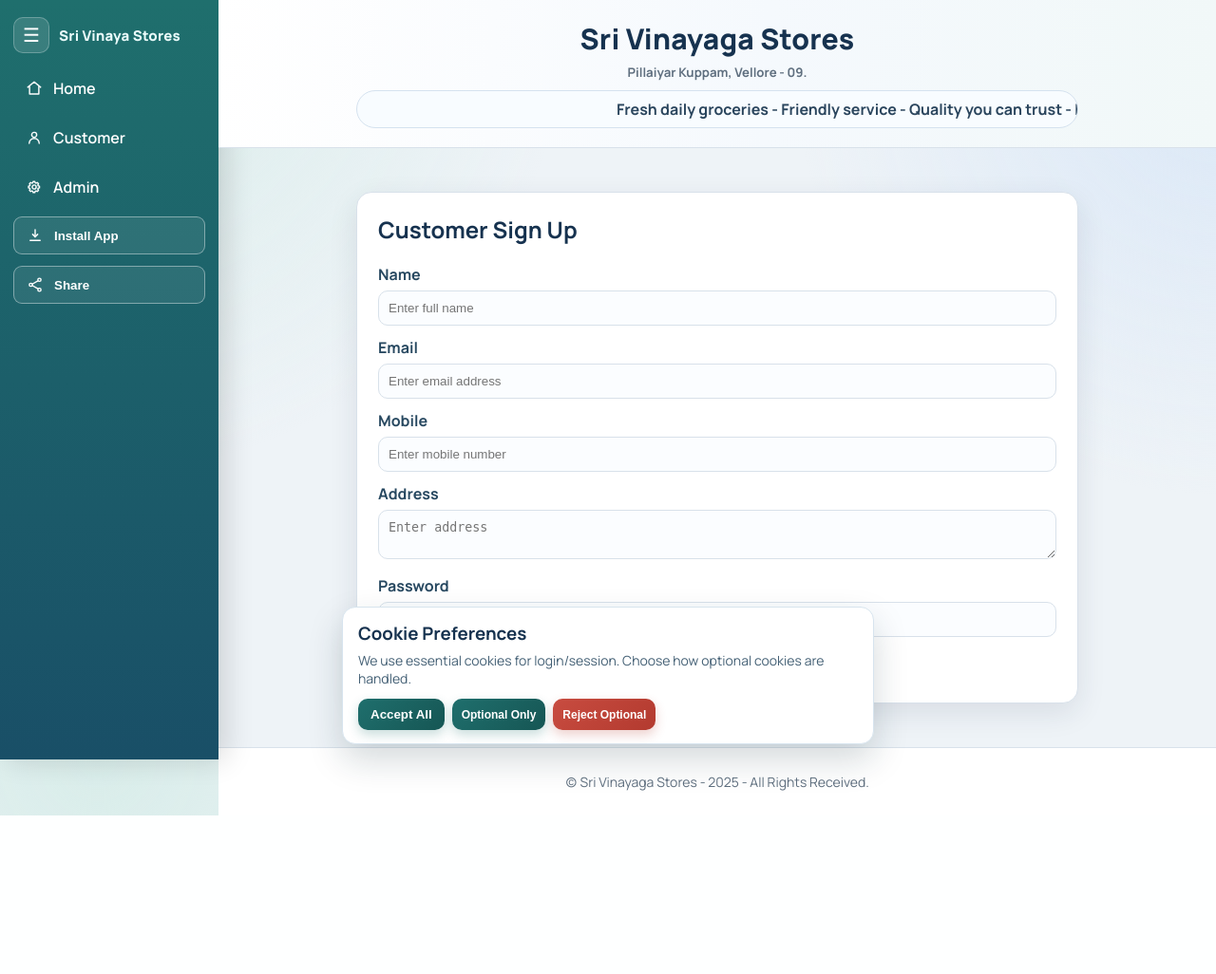
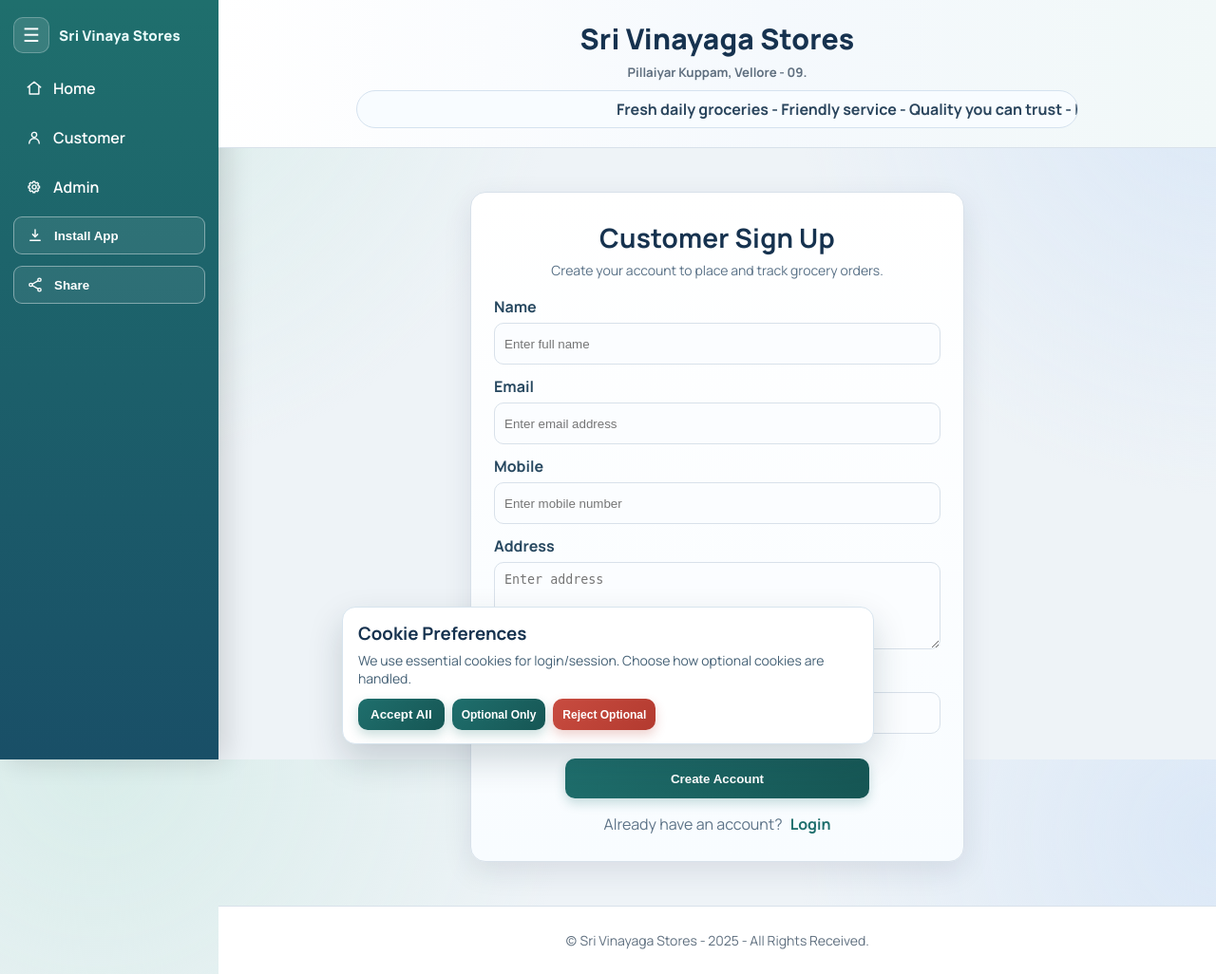
Before and after one commit to kishorekumar0814/svs-production, a Flask app: page /customer/signup in a window 1280 px wide. Shown: the whole page at 95% size. Before the commit the page ends 859 px from the top, so only its background shows below. Run offline with Flask 3, Linux system fonts and the light colour scheme.

Commit message:
Polish auth forms and remove link underlines

```diff
--- a/static/css/style.css
+++ b/static/css/style.css
@@ -177,7 +177,8 @@
 .btn:hover{transform:translateY(-1px)}
 .btn.small{padding:6px 10px;font-size:12px}
 .btn.danger{background:linear-gradient(135deg,#c84c40,var(--danger));box-shadow:0 5px 12px rgba(179,58,47,.24)}
-.btn-link{background:none;color:var(--accent);text-decoration:underline;border:none;font-weight:700}
+.btn-link{background:none;color:var(--accent);text-decoration:none;border:none;font-weight:700}
+.btn-link:hover{color:var(--accent-strong)}
 .btn,.btn-link,.nav-toggle,.nav-action,.nav-link,.notif-btn{touch-action:manipulation}
 
 .content{padding:22px;flex:1}
@@ -266,6 +267,57 @@
 .auth-submit{width:160px}
 .auth-links{display:flex;flex-direction:column;align-items:center;margin-top:4px}
 .auth-link-gap{margin-bottom:8px}
+.auth-card{
+  max-width:520px;
+  padding:28px 24px;
+  background:linear-gradient(180deg,#ffffff 0%, #f8fcff 100%);
+}
+.auth-head{
+  text-align:center;
+  margin-bottom:18px;
+}
+.auth-head h2{
+  margin:0 0 6px;
+  font-size:28px;
+  letter-spacing:.2px;
+}
+.auth-head p{
+  margin:0;
+  color:#587086;
+  font-size:14px;
+}
+.auth-form{
+  display:flex;
+  flex-direction:column;
+  gap:12px;
+}
+.form-field label{
+  margin-top:0 !important;
+}
+.auth-form input,
+.auth-form textarea,
+.auth-form select{
+  min-height:44px;
+}
+.auth-form textarea{
+  min-height:92px;
+  resize:vertical;
+}
+.auth-submit{
+  width:220px;
+  min-height:42px;
+}
+.auth-submit-wide{
+  width:100%;
+  max-width:320px;
+}
+.auth-links-inline{
+  flex-direction:row;
+  gap:8px;
+  flex-wrap:wrap;
+  justify-content:center;
+  color:#5d7387;
+}
 .security-card{max-width:460px}
 .security-title{text-align:center;margin-bottom:18px;color:#16324f}
 .security-label{font-weight:700}
--- a/templates/customer_signup.html
+++ b/templates/customer_signup.html
@@ -1,20 +1,37 @@
 {% extends "base.html" %}
 {% block content %}
-<div class="center-card">
+<div class="center-card auth-card">
+  <div class="auth-head">
     <h2>Customer Sign Up</h2>
-  <form method="post">
+    <p>Create your account to place and track grocery orders.</p>
+  </div>
+  <form method="post" class="auth-form">
+    <div class="form-field">
       <label>Name</label>
       <input type="text" name="name" placeholder="Enter full name" autocomplete="name" required>
+    </div>
+    <div class="form-field">
       <label>Email</label>
       <input type="email" name="email" placeholder="Enter email address" autocomplete="email" required>
+    </div>
+    <div class="form-field">
       <label>Mobile</label>
       <input type="text" name="mobile" placeholder="Enter mobile number" autocomplete="tel" required>
+    </div>
+    <div class="form-field">
       <label>Address</label>
       <textarea name="address" placeholder="Enter address"></textarea>
+    </div>
+    <div class="form-field">
       <label>Password</label>
       <input type="password" name="password" placeholder="Create password" autocomplete="new-password" required>
-    <div class="form-actions">
-    <button class="btn" type="submit">Create Account</button>
+    </div>
+    <div class="form-actions auth-actions">
+      <button class="btn auth-submit auth-submit-wide" type="submit">Create Account</button>
+      <div class="auth-links auth-links-inline">
+        <span>Already have an account?</span>
+        <a href="{{ url_for('customer_login') }}" class="btn-link">Login</a>
+      </div>
     </div>
   </form>
 </div>
```
Also changed, not shown: templates/admin_login.html (+14 -7 lines), templates/customer_login.html (+14 -7 lines). Lines whose indentation alone changed are shown as unchanged.
